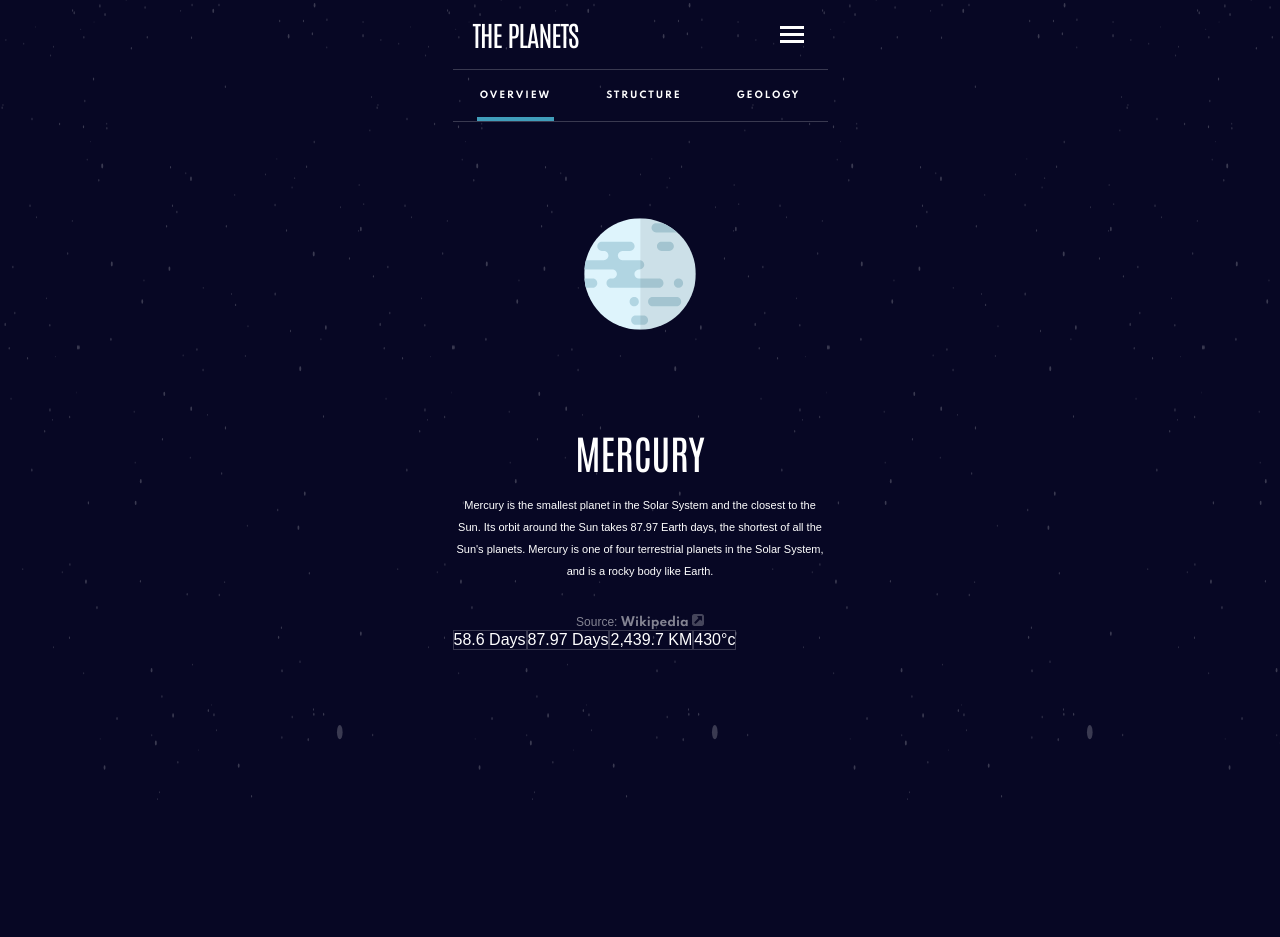
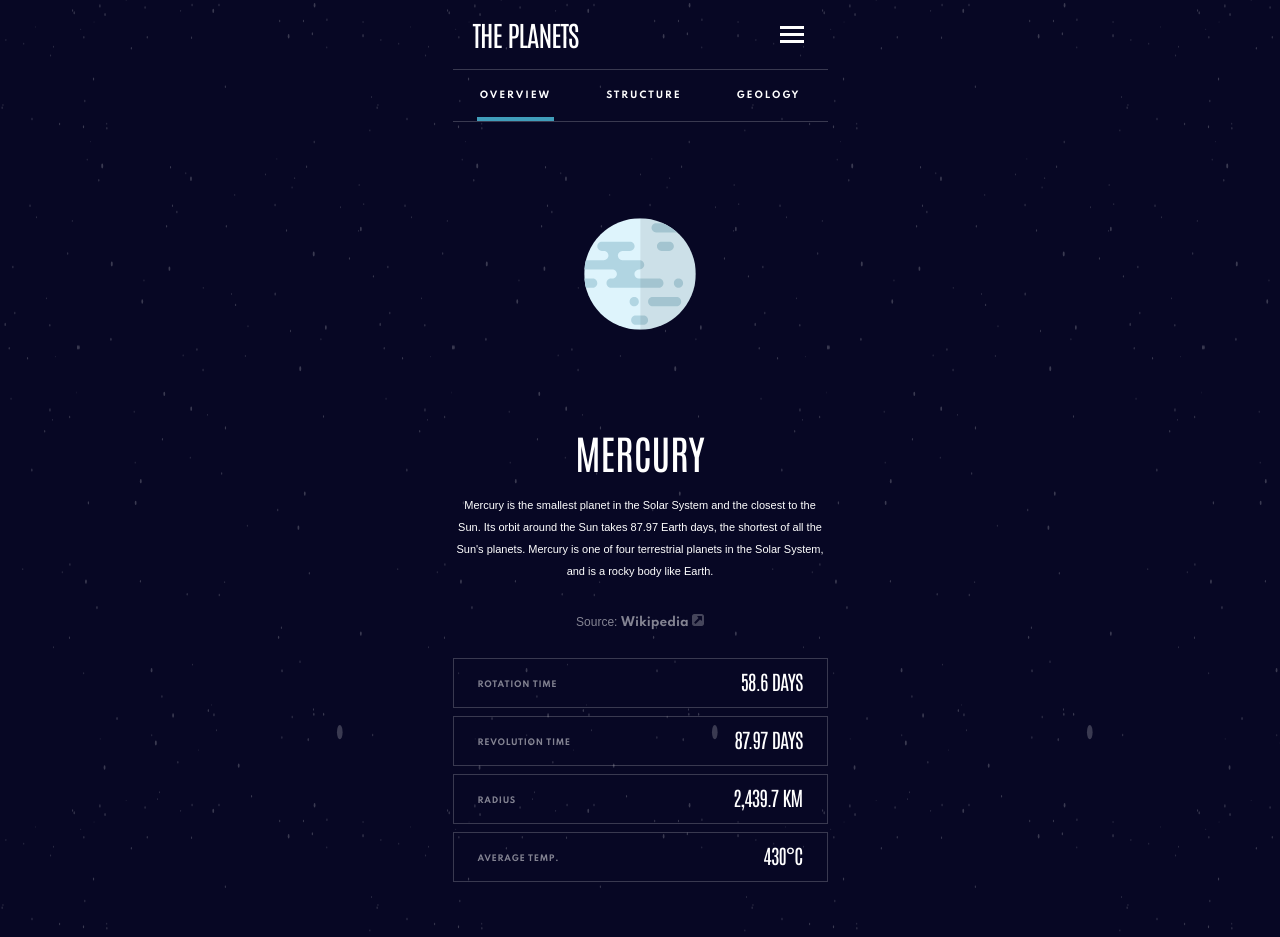
Before and after one commit to mrfinesse47/svelte-planets, a Svelte app: page / in a window 1280 px wide. Before the commit the page ends 800 px from the top, so only its background shows below. Built offline with nearby package versions, Linux system fonts and the light colour scheme; a web font is replaced by a local one.

Commit message:
offloaed the planet numeric info to its own component

```diff
--- /dev/null
+++ b/src/components/NumericInfo.svelte
@@ -0,0 +1,75 @@
+<script>
+  export let selectedPlanet;
+</script>
+
+<div class="numeric-info">
+  <div>
+    <div class="inner-container">
+      <div class="title">Rotation Time</div>
+      <div class="value">
+        {selectedPlanet.rotation}
+      </div>
+    </div>
+  </div>
+  <div>
+    <div class="inner-container">
+      <div class="title">Revolution Time</div>
+      <div class="value">
+        {selectedPlanet.revolution}
+      </div>
+    </div>
+  </div>
+  <div>
+    <div class="inner-container">
+      <div class="title">Radius</div>
+      <div class="value">
+        {selectedPlanet.radius}
+      </div>
+    </div>
+  </div>
+  <div>
+    <div class="inner-container">
+      <div class="title">Average Temp.</div>
+      <div class="value">
+        {selectedPlanet.temperature}
+      </div>
+    </div>
+  </div>
+</div>
+
+<style>
+  .numeric-info {
+    margin-top: 1.75rem;
+    display: flex;
+    flex-direction: column;
+    text-transform: uppercase;
+    padding-bottom: 2.9375rem;
+  }
+  .numeric-info > div {
+    border: 1px solid rgba(255, 255, 255, 0.2);
+    width: 100%;
+    margin-bottom: 0.5rem;
+  }
+  .numeric-info .inner-container {
+    display: flex;
+    align-items: center;
+    justify-content: space-between;
+    padding: 0.5625rem 1.5rem 0.8125rem;
+  }
+  .numeric-info .value {
+    font-family: "Antonio";
+    font-weight: 400;
+    font-size: 1.25rem;
+    line-height: 1.625rem;
+    letter-spacing: -0.0469rem;
+  }
+
+  .numeric-info .title {
+    font-weight: 700;
+    font-size: 0.5rem;
+    line-height: 1rem;
+    letter-spacing: 0.0455rem;
+    opacity: 0.5;
+    padding-top: 0.5rem;
+  }
+</style>
--- a/src/components/Planet.svelte
+++ b/src/components/Planet.svelte
@@ -1,6 +1,7 @@
 <script>
   export let selectedPlanet;
   import Tabs from "../shared/Tabs.svelte";
+  import NumericInfo from "../components/NumericInfo.svelte";
   let tabs = ["overview", "structure", "geology"];
   let selectedTab;
   console.log(selectedPlanet);
@@ -28,12 +29,7 @@
   </div>
 </div>
 
-<div class="numeric-info">
-  <div class="rotation-time">{selectedPlanet.rotation}</div>
-  <div class="revolution-time">{selectedPlanet.revolution}</div>
-  <div class="radius">{selectedPlanet.radius}</div>
-  <div class="average-temp">{selectedPlanet.temperature}</div>
-</div>
+<NumericInfo {selectedPlanet} />
 
 <style>
   .container {
@@ -46,6 +42,7 @@
   .planet-image {
     transform: scale(0.38487973);
   }
+
   .blurb-container h2 {
     text-align: center;
     text-transform: uppercase;
@@ -55,14 +52,14 @@
     font-family: "spartan", sans-serif;
     font-style: normal;
     font-weight: 400;
-    font-size: 11px;
-    line-height: 22px;
+    font-size: 0.6875rem;
+    line-height: 1.375rem;
     margin-top: 1rem;
   }
   .blurb-container h3 {
     opacity: 0.5;
     text-align: center;
-    margin-top: 32px;
+    margin-top: 2rem;
     font-weight: 400;
   }
   .blurb-container h3 a {
@@ -70,10 +67,4 @@
     font-weight: 700;
     color: #fff;
   }
-  .numeric-info {
-    display: flex;
-  }
-  .numeric-info div {
-    border: 1px solid rgba(255, 255, 255, 0.2);
-  }
 </style>
```
